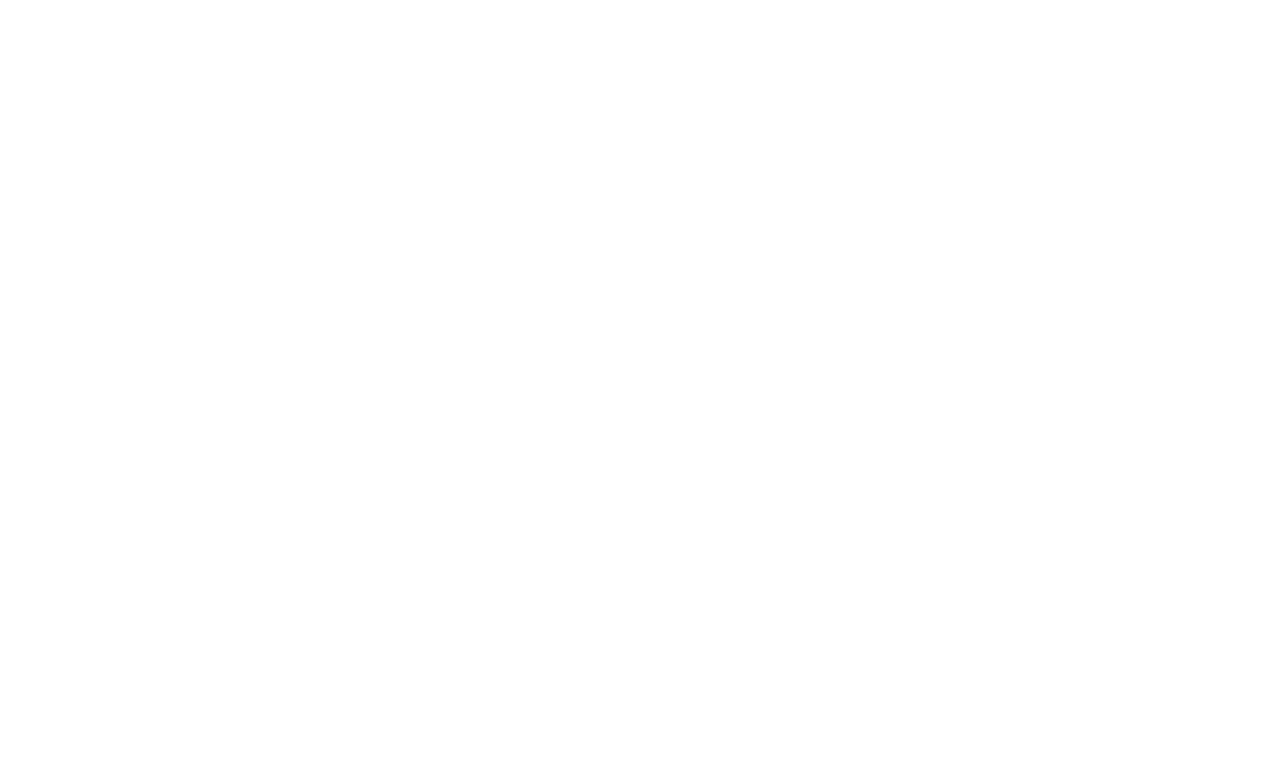
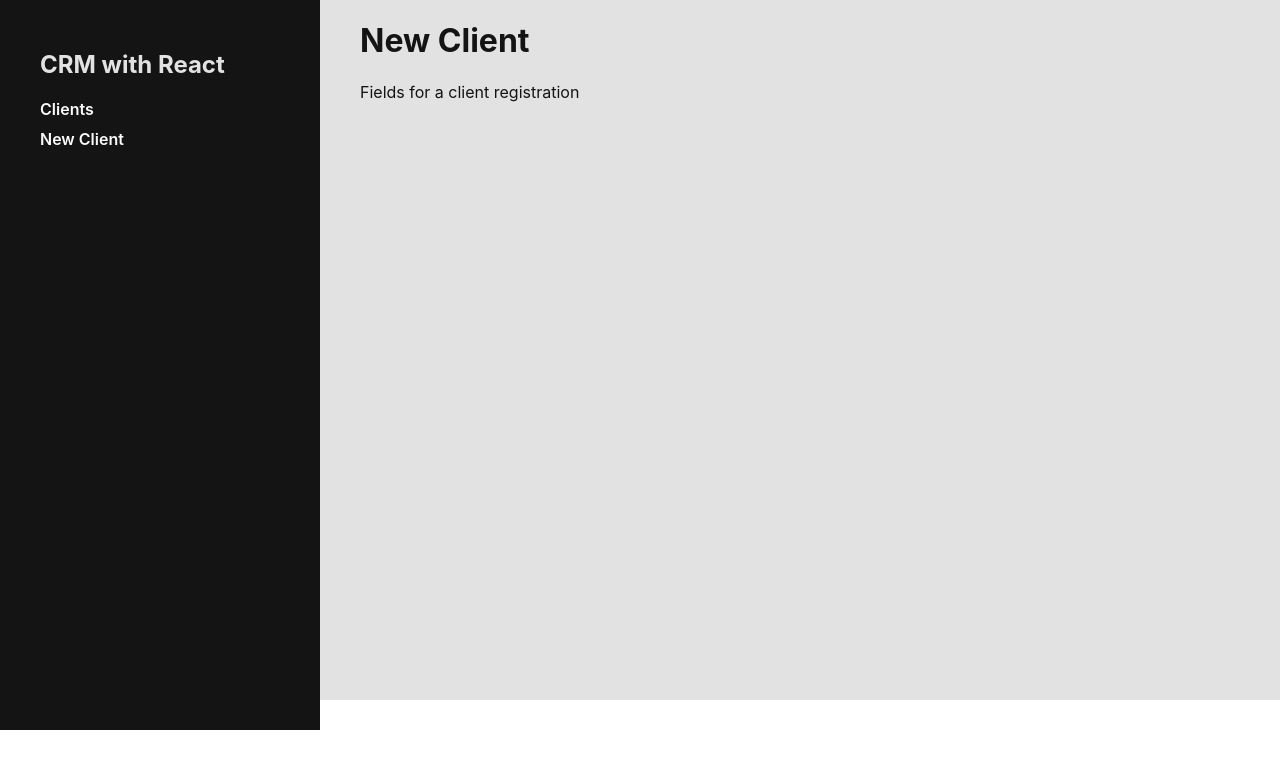
Before and after one commit to GonzaloCarcamo/CRM-React, a React (Vite) app: page /clients/new in a window 1280 px wide. Before the commit this address had no page. Shown: the top 768 px of the page. Built offline with nearby package versions, Linux system fonts and the light colour scheme.

Commit message:
routing and some of css

```diff
--- a/src/App.jsx
+++ b/src/App.jsx
@@ -1,9 +1,9 @@
 import { useState } from 'react'
 import { BrowserRouter, Routes, Route } from 'react-router-dom'
 import Layout from './layout/Layout'
-import NewSession from './layout/NewSession'
 import Main from './pages/Main'
-import LoginForm from './pages/LoginForm'
+import NewClient from './pages/NewClient'
+import EditClient from './pages/EditClient'
 
 function App() {
 
@@ -11,12 +11,10 @@ function App() {
     <BrowserRouter>
       <Routes>
 
-        <Route path="/" element={<NewSession />}>
-        <Route index element={<LoginForm />} />
-        </Route>
-
         <Route path="/clients" element={<Layout/>}>
           <Route index element={<Main />} />
+          <Route path="new" element={<NewClient />} />
+          <Route path="edit/:id" element={<EditClient />} />
         </Route>
 
       </Routes>
--- a/src/layout/Layout.jsx
+++ b/src/layout/Layout.jsx
@@ -1,12 +1,24 @@
-import {Outlet} from 'react-router-dom'
+import {Outlet, Link } from 'react-router-dom'
+import './layout.css'
 
 const Layout = () => {
     return(
-        <div>
-            <h1>Desde el Layout.jsx</h1>
+        <div className='layout'>
+            <div className='menu'>
+                <h2>CRM with React</h2>
 
-            <Outlet/>
+                <nav className='nav'>
+                    <Link to="/clients">Clients</Link>
+                    <Link to="/clients/new">New Client</Link>
+                </nav>
+            </div>
+
+            <div className='content'>
+                <Outlet/>
+            </div>
+
         </div>
+
 
     )
 }
--- a/src/layout/NewSession.jsx
+++ /dev/null
@@ -1,15 +0,0 @@
-import React from 'react'
-import { Outlet } from 'react-router-dom'
-
-const NewSession = () => {
-    return(
-        <div>
-            <h1>Desde el NewSession.jsx</h1>
-
-            <Outlet />
-        </div>
-
-    )
-}
-
-export default NewSession
--- /dev/null
+++ b/src/layout/layout.css
@@ -0,0 +1,37 @@
+a{
+    text-decoration: none;
+    display: block;
+    color: rgb(250, 250, 250);
+    font-weight: 600;
+    margin-bottom: 10px;
+    margin-left: 40px;
+}
+
+
+a:hover{
+    color: rgb(170, 170, 170);
+}
+
+.layout{
+    display: flex;
+}
+
+.menu{
+    padding-top: 30px;
+    width: 25%;
+    height: 100%;
+    min-height: 700px;
+    background-color: rgb(20, 20, 20);
+    color: rgb(226, 226, 226);
+}
+
+.menu h2{
+    margin-left: 40px;
+}
+
+.content{
+    width: 75%;
+    height: 100%;
+    min-height: 700px;
+    background-color: rgb(226, 226, 226);
+}
--- a/src/pages/LoginForm.jsx
+++ /dev/null
@@ -1,12 +0,0 @@
-import React from 'react'
-
-const LoginForm = () => {
-    return(
-        <div>
-            <h1>Login Form</h1>
-        </div>
-
-    )
-}
-
-export default LoginForm
--- a/src/pages/NewClient.jsx
+++ b/src/pages/NewClient.jsx
@@ -1,9 +1,12 @@
 import React from 'react'
+import './new.css'
 
 const NewClient = () => {
     return(
-        <div>
-            <h1>Desde el NewClient.jsx</h1>
+        <div class="new">
+            <h1>New Client</h1>
+
+            <p>Fields for a client registration</p>
         </div>
 
     )
--- /dev/null
+++ b/src/pages/new.css
@@ -0,0 +1,4 @@
+.new{
+    margin-left: 40px;
+    color: rgb(20, 20, 20);
+}
```
